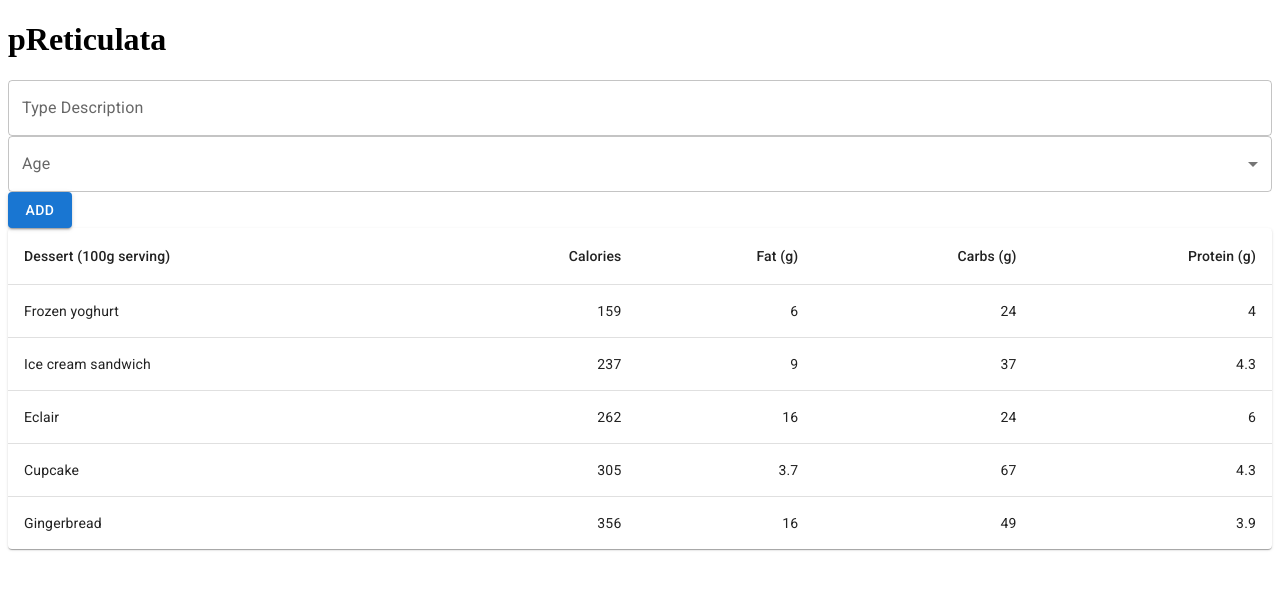
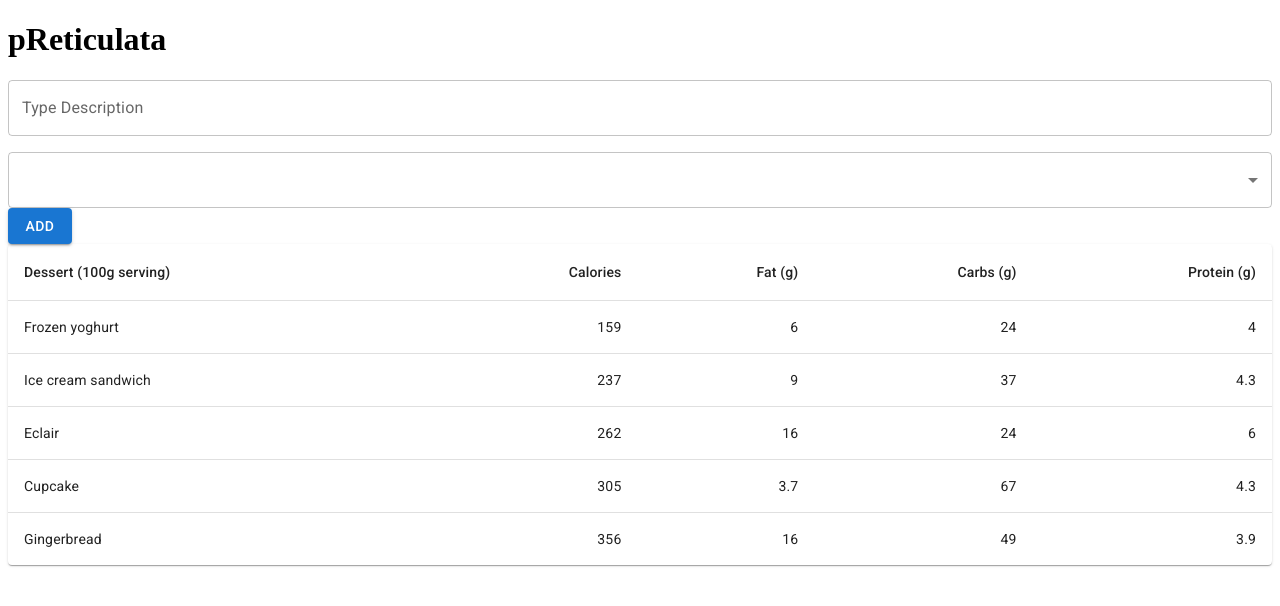
Before and after one commit to atomz520/pReticulata, a React (Vite) app in the folder client/: page / in a window 1280 px wide. Shown: the top 606 px of the page. Built offline with nearby package versions, Linux system fonts and the light colour scheme.

Commit message:
Changed origin select box type

```diff
--- a/client/src/pages/Info.tsx
+++ b/client/src/pages/Info.tsx
@@ -67,9 +67,26 @@ export default function Info() {
             )}
           />
           {errors.type && <p className="text-red-500">{errors.type.message}</p>}
-        </Stack>
 
-        <FormControl fullWidth>
+          <Controller
+            name="origin"
+            control={control}
+            render={({ field }) => (
+              <Select
+                labelId="demo-simple-select-label"
+                id="demo-simple-select"
+                // value={age}
+                label="Age"
+                // onChange={handleChange}
+              >
+                <MenuItem value={10}>Ten</MenuItem>
+                <MenuItem value={20}>Twenty</MenuItem>
+                <MenuItem value={30}>Thirty</MenuItem>
+              </Select>
+            )}
+          />
+
+          {/* <FormControl fullWidth>
             <InputLabel id="demo-simple-select-label">Age</InputLabel>
             <Select
               labelId="demo-simple-select-label"
@@ -82,7 +99,8 @@ export default function Info() {
               <MenuItem value={20}>Twenty</MenuItem>
               <MenuItem value={30}>Thirty</MenuItem>
             </Select>
-        </FormControl>
+          </FormControl> */}
+        </Stack>
 
         <Button variant="contained" type="submit">
           Add
```
Lines whose indentation alone changed are shown as unchanged.
